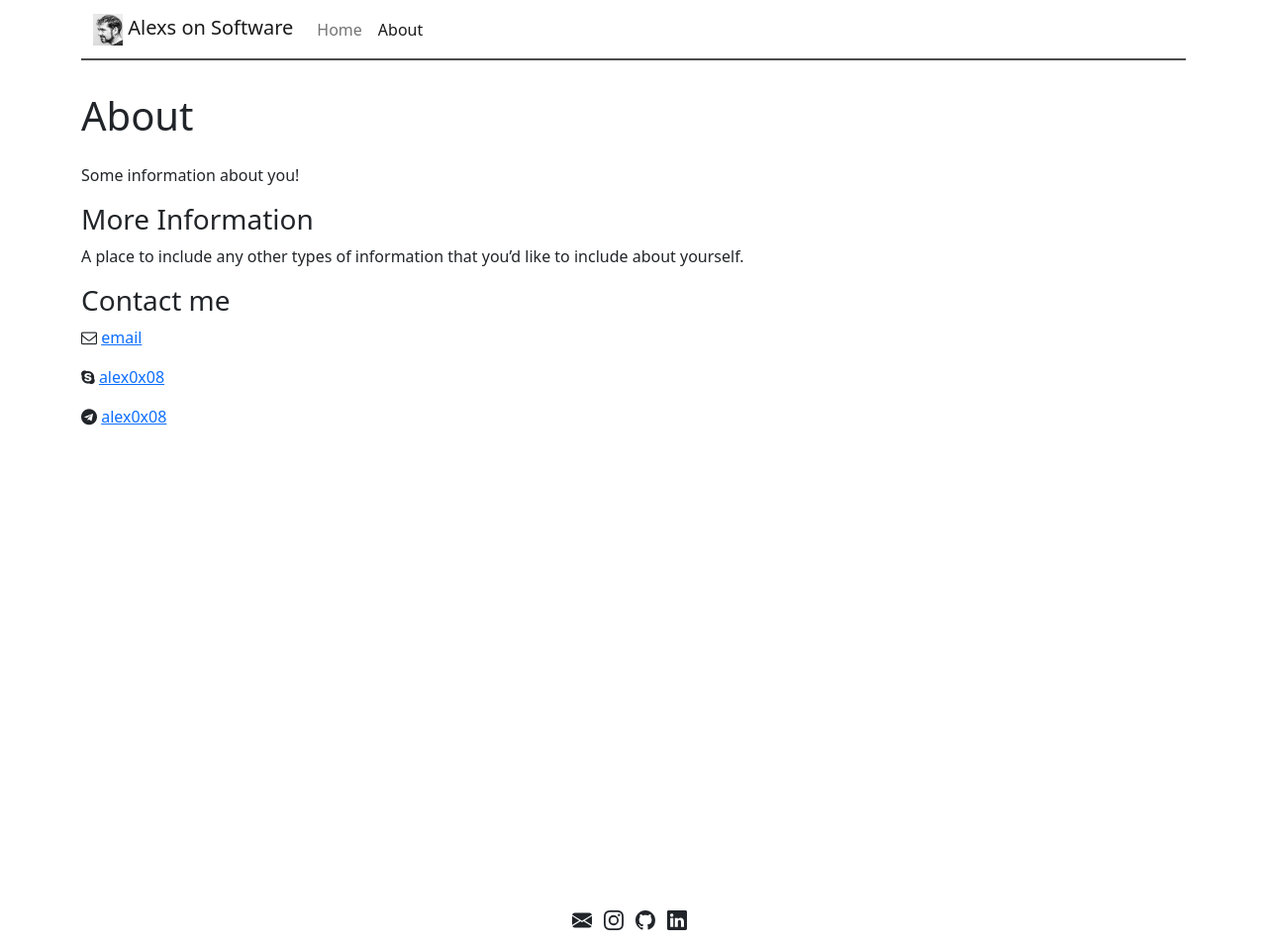
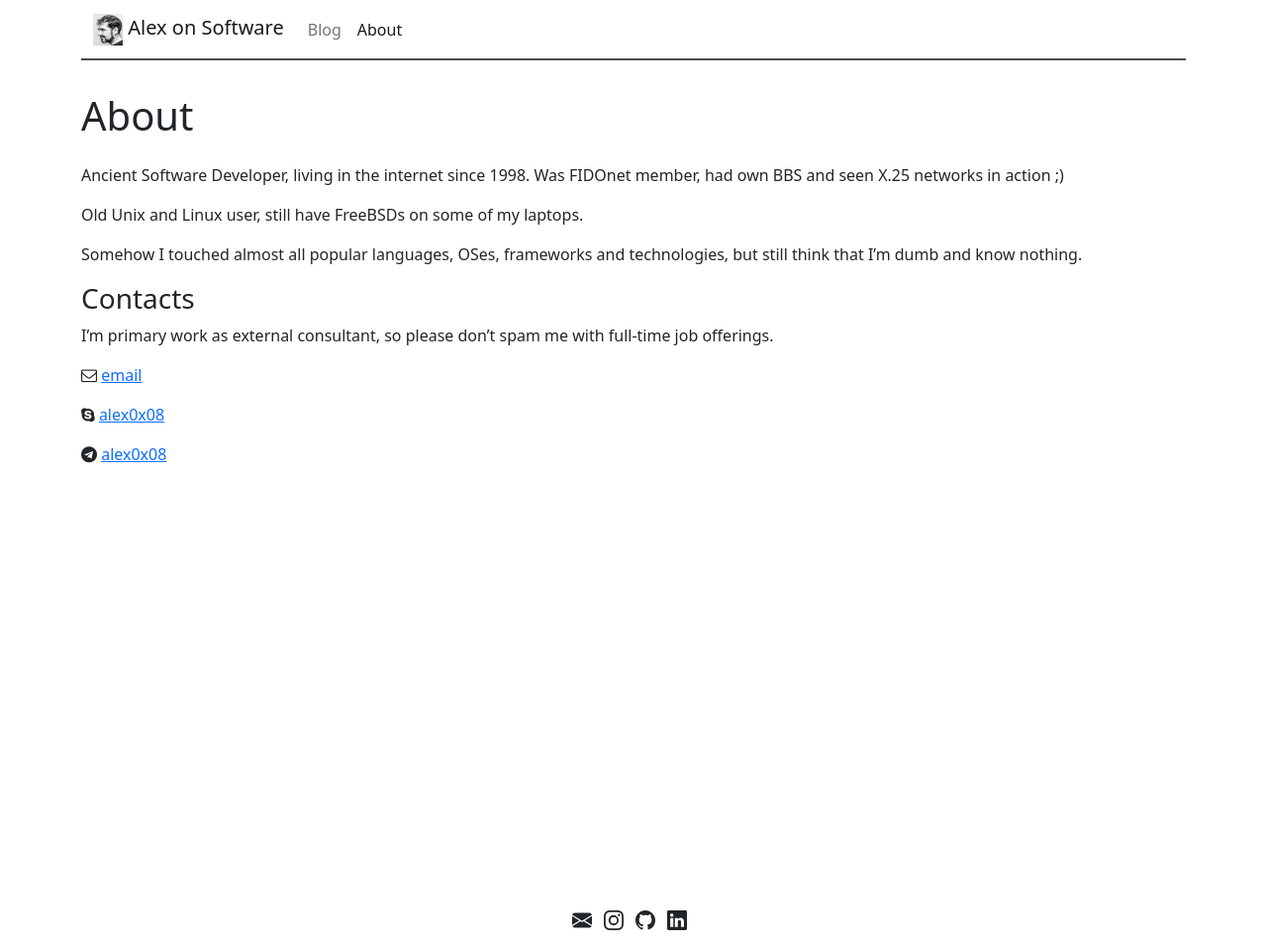
Before and after one commit to alex0x08/alex0x08.github.io, a Jekyll site: the page built from about.md, in a window 1280 px wide. Shown: the whole page at 99% size. Built offline with Jekyll 4.4.1, drawn with Linux system fonts in a browser that asks for light colours.

Commit message:
fixing typos and contacts

```diff
--- a/_config.yml
+++ b/_config.yml
@@ -3,16 +3,16 @@
 #
 
 # Name of your site (displayed in the navbar)
-name: Alexs on Software
+name: Alex on Software
 
 # Your site's title (e.g., Ben's Awesome Site, The GitHub Blog, etc.), used as part of the title tag like Home | Ben's Awesome Site.
-title: Alexs on Software
+title: Alex on Software
 
 # Link to avatar in the navbar (/assets/images/avatar.png). Leave empty if no logo desired.
 avatar: assets/images/alex.jpg
 
 # A short description (e.g., A blog dedicated to reviewing cat gifs), used as part of the title tag like Ben's Awesome Site | A blog dedicated to reviewing cat gifs instead of Ben's Awesome Site | Long description about a blog dedicated to reviewing cat gifs that would be used when page.title is not defined.
-tagline: Alexs on Software
+tagline: Alex on Software
 
 # A longer description used for the description meta tag. Also used as fallback for pages that don't provide their own description, and also as part of the page's title tag if neither page.title nor site.tagline has been defined.
 description: Alexs personal blog
--- a/_data/navigation.yml
+++ b/_data/navigation.yml
@@ -1,4 +1,4 @@
-- name: Home
+- name: Blog
   link: /
 - name: About
   link: /about/
--- a/about.md
+++ b/about.md
@@ -4,15 +4,16 @@ title: About
 permalink: /about/
 ---
 
-Some information about you!
+Ancient Software Developer, living in the internet since 1998.
+Was FIDOnet member, had own BBS and seen X.25 networks in action ;)
 
-### More Information
+Old Unix and Linux user, still have FreeBSDs on some of my laptops.
 
-A place to include any other types of information that you'd like to include about yourself.
+Somehow I touched almost all popular languages, OSes, frameworks and technologies, but still think that I'm dumb and know nothing.
 
-### Contact me
+### Contacts
 
-
+I'm primary work as external consultant, so please don't spam me with full-time job offerings.
 
 <i class="fa fa-envelope-o" aria-hidden="true"></i>
 [email](mailto:alex3.145@gmail.com)
```
